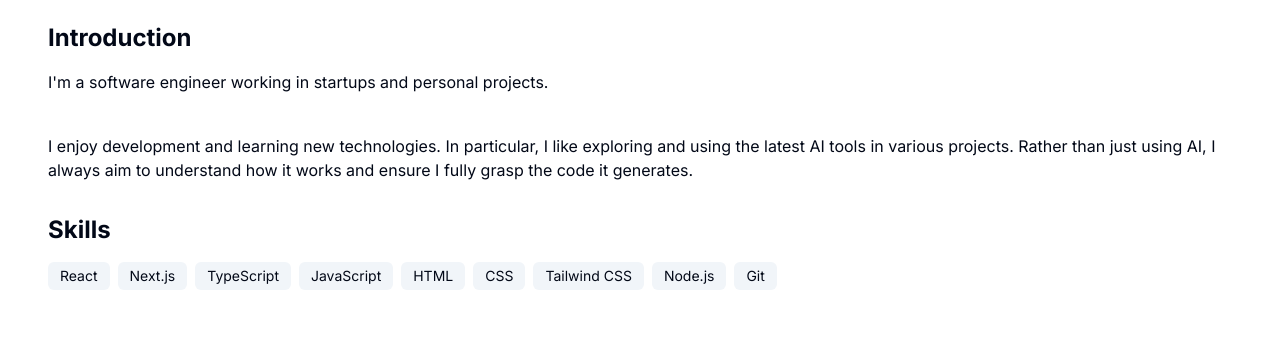
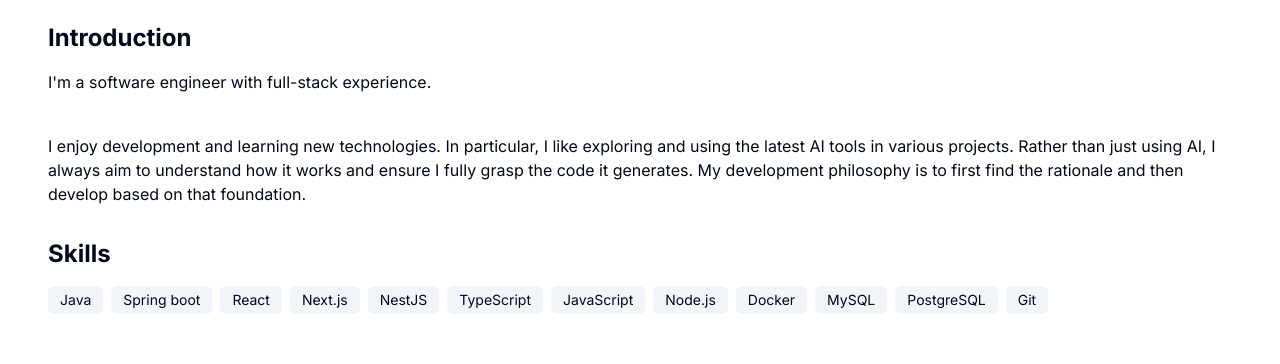
Before and after one commit to pkt369/junlog.dev, a Next.js app: page /about in a window 1280 px wide. Shown: the part 363-727 px from the top of the page. Built offline with nearby package versions, Linux system fonts and the light colour scheme; no server answers.

Commit message:
modify introduce section

```diff
--- a/app/about/page.tsx
+++ b/app/about/page.tsx
@@ -72,4 +72,4 @@
   )
 }
 
-const skills = ["React", "Next.js", "TypeScript", "JavaScript", "HTML", "CSS", "Tailwind CSS", "Node.js", "Git"]
+const skills = ["Java", "Spring boot", "React", "Next.js", "NestJS", "TypeScript", "JavaScript", "Node.js", "Docker", "MySQL", "PostgreSQL", "Git"]
--- a/components/language-provider.tsx
+++ b/components/language-provider.tsx
@@ -76,14 +76,18 @@
     en: "Introduction",
   },
   "about.bio.p1": {
-    ko: "스타트업, 개인 프로젝트 등에서 소프트웨어 엔지니어로 일하고 있습니다. AI 를 활용해서 개발을 하고 있으며, ",
-    en: "I'm a software engineer working in startups and personal projects.",
+    ko: "저는 Software Engineer 로 일하며, 풀스택 경험을 보유하고 있습니다.",
+    en: "I'm a software engineer with full-stack experience.",
   },
   "about.bio.p2": {
     ko: `개발과 새로운 기술을 배우는 것을 좋아합니다. 특히 새로운 AI 써보는 것을 좋아하여 여러 프로젝트들을 여러 AI 들과 함께 진행하고 있습니다.
-        또한 AI 를 이용만 하는게 아닌 항상 어떻게 동작하는지 알고 정확히 알고 사용을 하는 것을 목표로 하고 있습니다.`,
+        또한 AI 를 이용만 하는게 아닌 항상 어떻게 동작하는지 알고 정확히 알고 사용을 하는 것을 목표로 하고 있습니다.
+
+        개발을 할때는 근거를 먼저 찾고 근거에 따라 개발하는 것이 저의 개발 철학입니다.`,
     en: `I enjoy development and learning new technologies. In particular, I like exploring and using the latest AI tools in various projects.
-        Rather than just using AI, I always aim to understand how it works and ensure I fully grasp the code it generates.`,
+        Rather than just using AI, I always aim to understand how it works and ensure I fully grasp the code it generates.
+
+        My development philosophy is to first find the rationale and then develop based on that foundation.`,
   },
   "about.skills.title": {
     ko: "기술",
```
